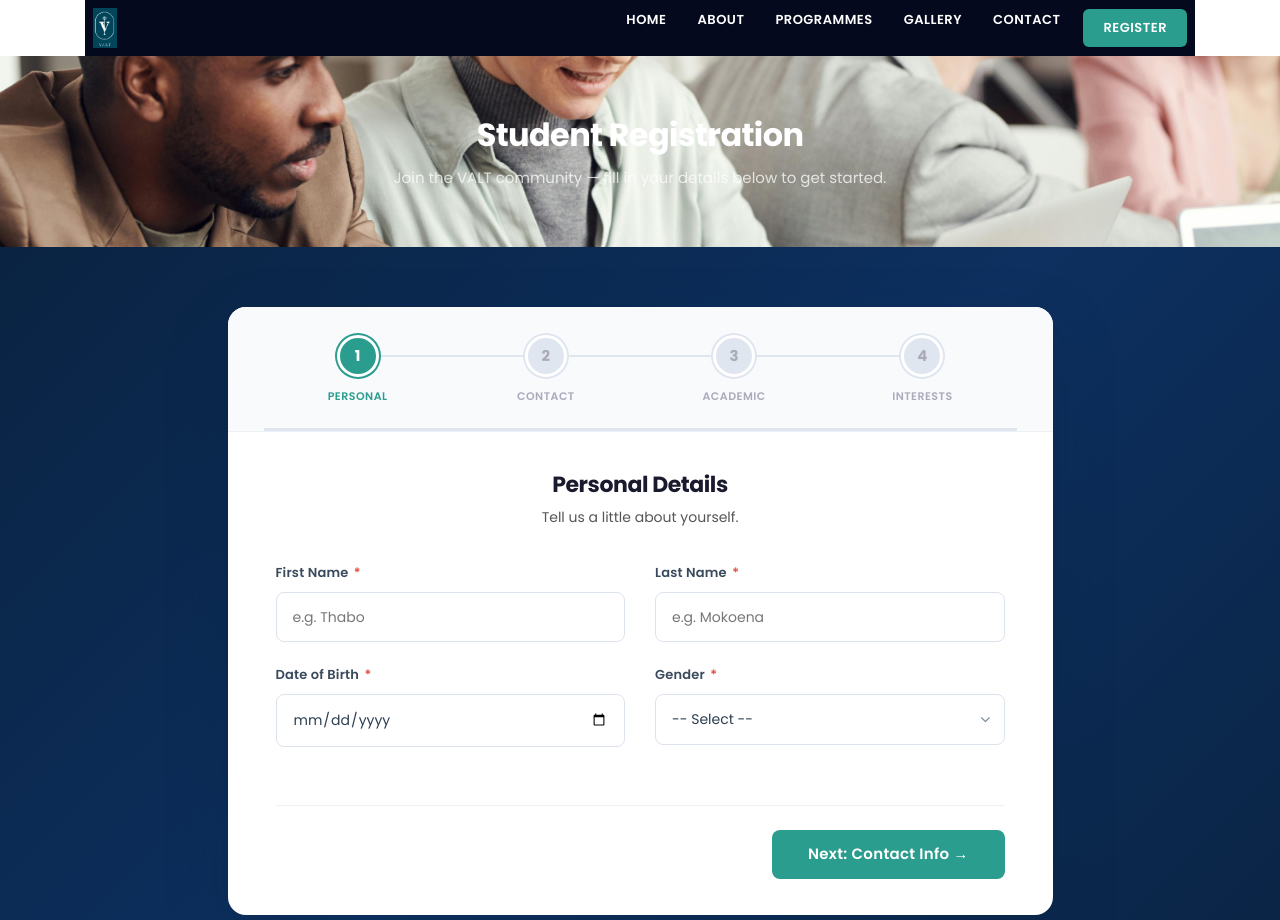
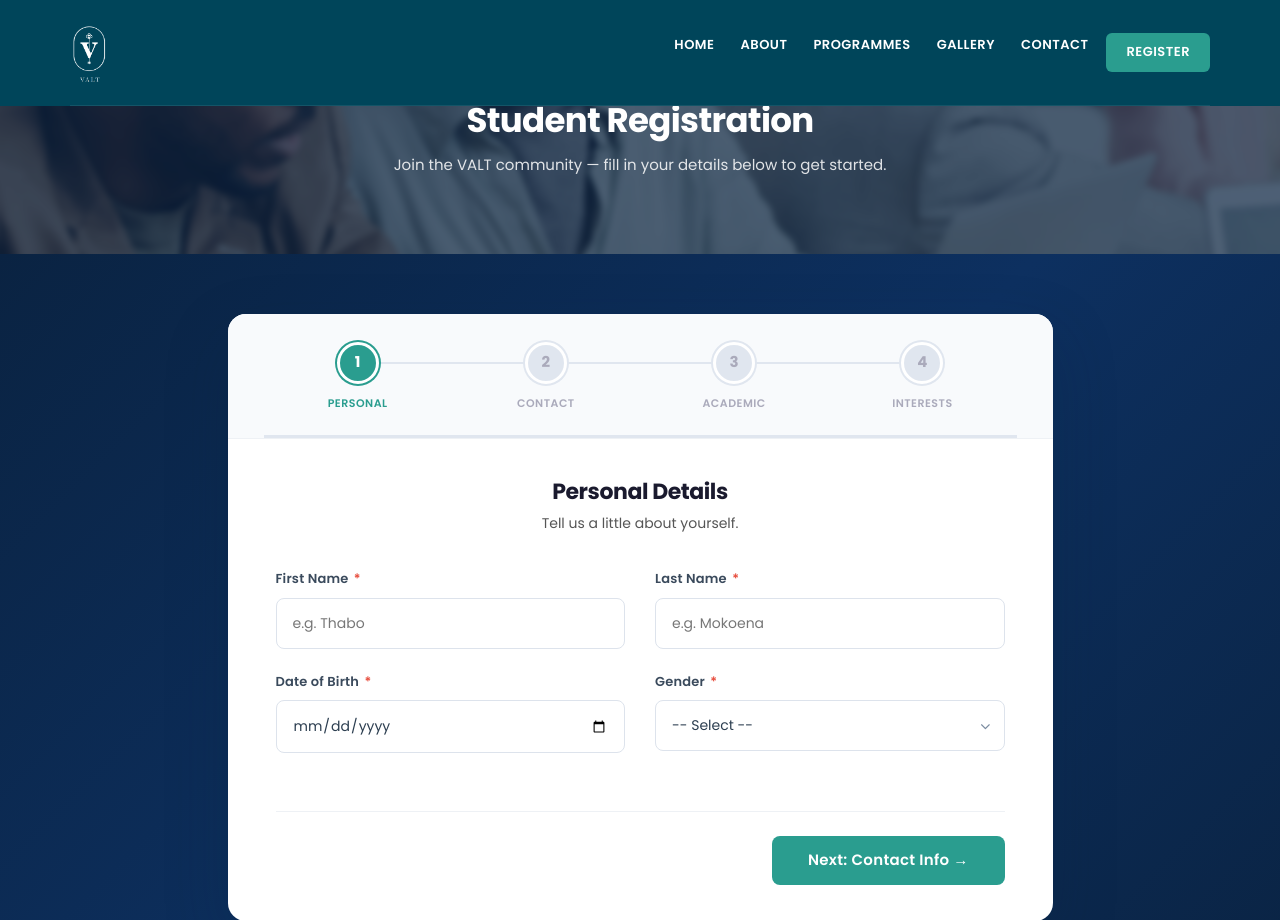
Before and after one commit to oluwatosindot/valtwebsiteproj, a PHP site: page /public/register.php in a window 1280 px wide. Shown: the top 920 px of the page. Run offline with PHP 8.4, Linux system fonts and the light colour scheme.

Commit message:
Fix register page navbar and add blurred banner overlay
- Switch header to id="header" with .main-menu to match all other pages
- Banner section: blurred background image with dark overlay instead of plain colour

Co-Authored-By: Claude Sonnet 4.6 <noreply@anthropic.com>

```diff
--- a/public/register.php
+++ b/public/register.php
@@ -154,13 +154,13 @@ if ($_SERVER['REQUEST_METHOD'] === 'POST') {
 <body>
 
   <!-- Header -->
-  <header class="default-header">
-    <div class="container">
-      <div class="header-wrap">
-        <div class="header-top d-flex justify-content-between align-items-center">
-          <div class="logo">
-            <a href="index.html"><img src="img/logo02.png" alt="VALT Academy" style="max-height:40px;"></a>
+  <header id="header">
+    <div class="container main-menu">
+      <div class="row align-items-center justify-content-between d-flex">
+        <div id="logo">
+          <a href="index.html"><img src="img/logo02.png" alt="VALT Academy" style="height:65px;"></a>
         </div>
+        <div class="mobile-tagline">Educational enrichment provider</div>
         <nav id="nav-menu-container">
           <ul class="nav-menu">
             <li><a href="index.html">Home</a></li>
@@ -173,16 +173,17 @@ if ($_SERVER['REQUEST_METHOD'] === 'POST') {
         </nav>
       </div>
     </div>
-    </div>
   </header>
 
   <!-- Breadcrumb -->
-  <section class="banner-area relative" style="background:#0a2342;padding:60px 0 40px;">
-    <div class="container">
+  <section class="banner-area relative" style="position:relative;padding:100px 0 60px;overflow:hidden;">
+    <div style="position:absolute;inset:0;background-image:url('img/headerbg01.jpg');background-size:cover;background-position:center;filter:blur(3px);transform:scale(1.05);"></div>
+    <div style="position:absolute;inset:0;background:rgba(10,35,66,0.72);"></div>
+    <div class="container" style="position:relative;z-index:1;">
       <div class="row d-flex align-items-center justify-content-center">
         <div class="col-lg-8 text-center">
-          <h2 class="text-white" style="font-size:32px;font-weight:700;margin-bottom:10px;">Student Registration</h2>
-          <p class="text-white" style="opacity:0.75;font-size:15px;">Join the VALT community — fill in your details below to get started.</p>
+          <h2 class="text-white" style="font-size:34px;font-weight:700;margin-bottom:10px;">Student Registration</h2>
+          <p class="text-white" style="opacity:0.85;font-size:15px;">Join the VALT community — fill in your details below to get started.</p>
         </div>
       </div>
     </div>
```
Lines whose indentation alone changed are shown as unchanged.
